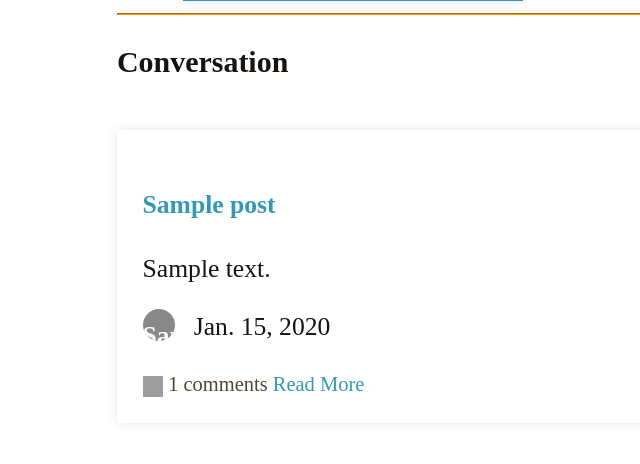
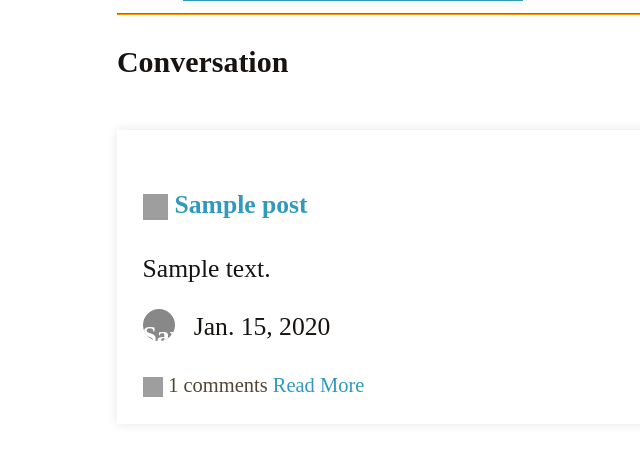
Before and after one commit to bananana/solid, a Flask app: a page that uses app/templates/helpers/posts.html in a window 1280 px wide. Shown: the part 1331-1795 px from the top of the page, without its empty margins (27-667 px from the left). Run offline with Flask 2, Linux system fonts and the light colour scheme; tables that the repository leaves empty hold one stand-in row (values such as "Sample post"); grey boxes marked "Sample" are stand-in pictures; parts of the project's set-up code (start-up, migrations or seed data) failed here and were passed over; some libraries are stand-ins or nearby versions; grey boxes are pictures that could not be loaded.

Commit message:
Add star to identify admin / creator posts

```diff
--- a/app/templates/helpers/posts.html
+++ b/app/templates/helpers/posts.html
@@ -9,6 +9,11 @@ section (app/templates/styleguide/templating#discussion-helpers)
 <div class="post four columns">
     <h4>
         <a href="{{ url_for('posts.post_detail', slug=cause.slug, pk=post.id) }}">
+            {% if post.author in cause.creators.all() or post.author.is_admin %}
+            <img class="icon"
+                src="{{ url_for('static', filename='open-iconic/png/star-3x.png') }}"
+                title="Announcement">
+            {% endif %}
             {{ post.title }}
         </a>
         {% if post.author == current_user %}
```
